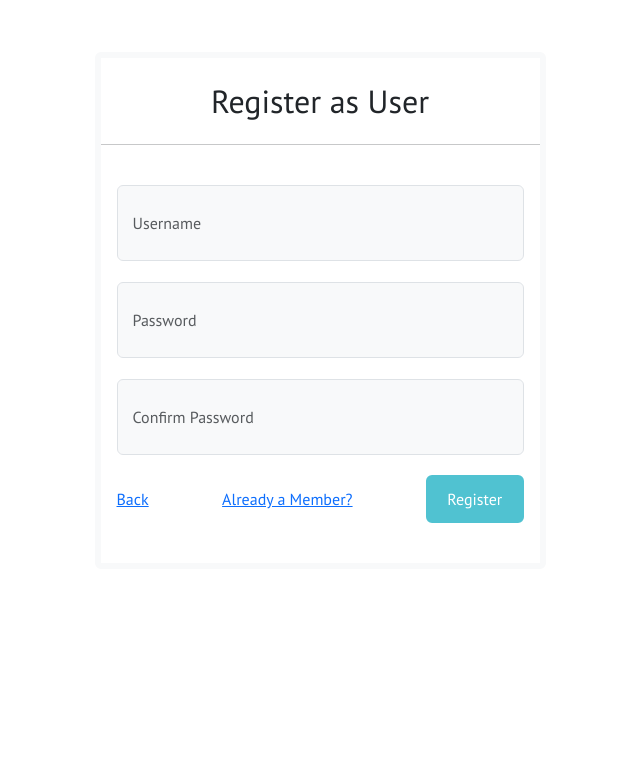
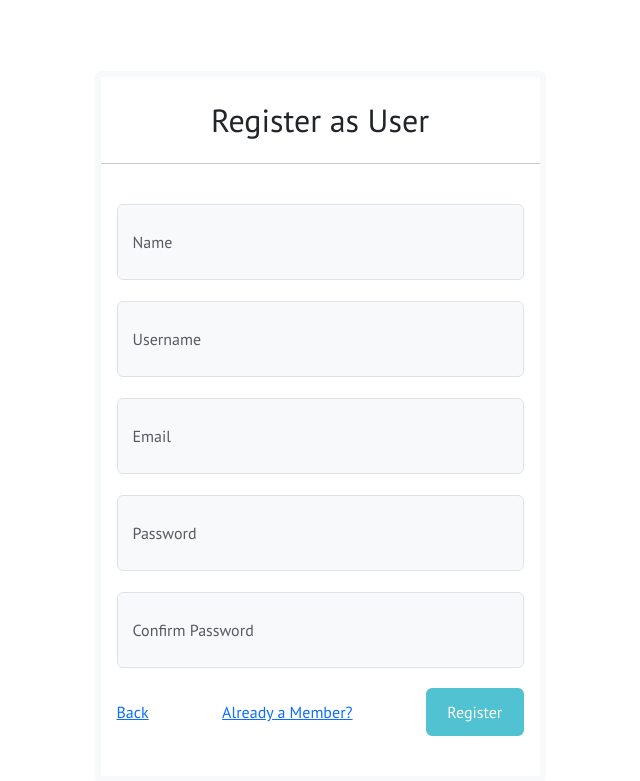
Before and after one commit to DHay10/Ecom_ProjectF22, a PHP site: page /app/views/User/register.php in a window 1280 px wide. Shown: the top 781 px of the page, without its empty margins (320-960 px from the left). Run offline with PHP 8.4, Linux system fonts and the light colour scheme; some libraries are stand-ins or nearby versions.

Commit message:
login register

```diff
--- a/app/controllers/Main.php
+++ b/app/controllers/Main.php
@@ -23,5 +23,4 @@
 			$this->view('Admin/login');
 		}
 
-
 	}
--- a/app/controllers/User.php
+++ b/app/controllers/User.php
@@ -28,8 +28,11 @@ class User extends \app\core\Controller {
 				$user = new \app\models\User();
 				$check = $user->get($_POST['username']);
 				if(!$check) {
+					$user->name = $_POST['name'];
 					$user->username = $_POST['username'];
+					$user->email = $_POST['email'];
 					$user->password_hash = password_hash($_POST['password'], PASSWORD_DEFAULT);
+
 					$user->insert();
 					header('location:/User/index');
 				} else {
@@ -38,6 +41,8 @@ class User extends \app\core\Controller {
 			} else {
 				header('location:/User/register?error=Passwords do not match.');
 			}
+		}else{
+			$this->view('User/register');
 		}
 	}
 }
--- a/app/views/User/index.php
+++ b/app/views/User/index.php
@@ -40,7 +40,7 @@
                                         </div>
                                         <div class="d-flex flex-row align-items-center justify-content-between">
                                             <a href="\Main\index">Back</a>
-                                            <a href="\Main\userRegister">Register</a>
+                                            <a href="\User\register">Register</a>
                                             <button name="login" type="submit" class="btn btn-primary">Login</button>
                                         </div>
                                     </form>
--- a/app/views/User/register.php
+++ b/app/views/User/register.php
@@ -25,7 +25,13 @@
 
                                     <form _lpchecked="1" action='' method='post'>
                                         <div class="form-group">
+                                            <input type="text" class="form-control" id="name" name="name" placeholder="Name">
+                                        </div>
+                                        <div class="form-group">
                                             <input type="text" class="form-control" id="username" name="username" placeholder="Username">
+                                        </div>
+                                        <div class="form-group">
+                                            <input type="email" class="form-control" id="email" name="email" placeholder="Email">
                                         </div>
                                         <div class="form-group">
                                             <input type="password" class="form-control" id="password" name="password_input" placeholder="Password">
```
Also changed, not shown: app/controllers/Login.php (+7 -0 lines).
